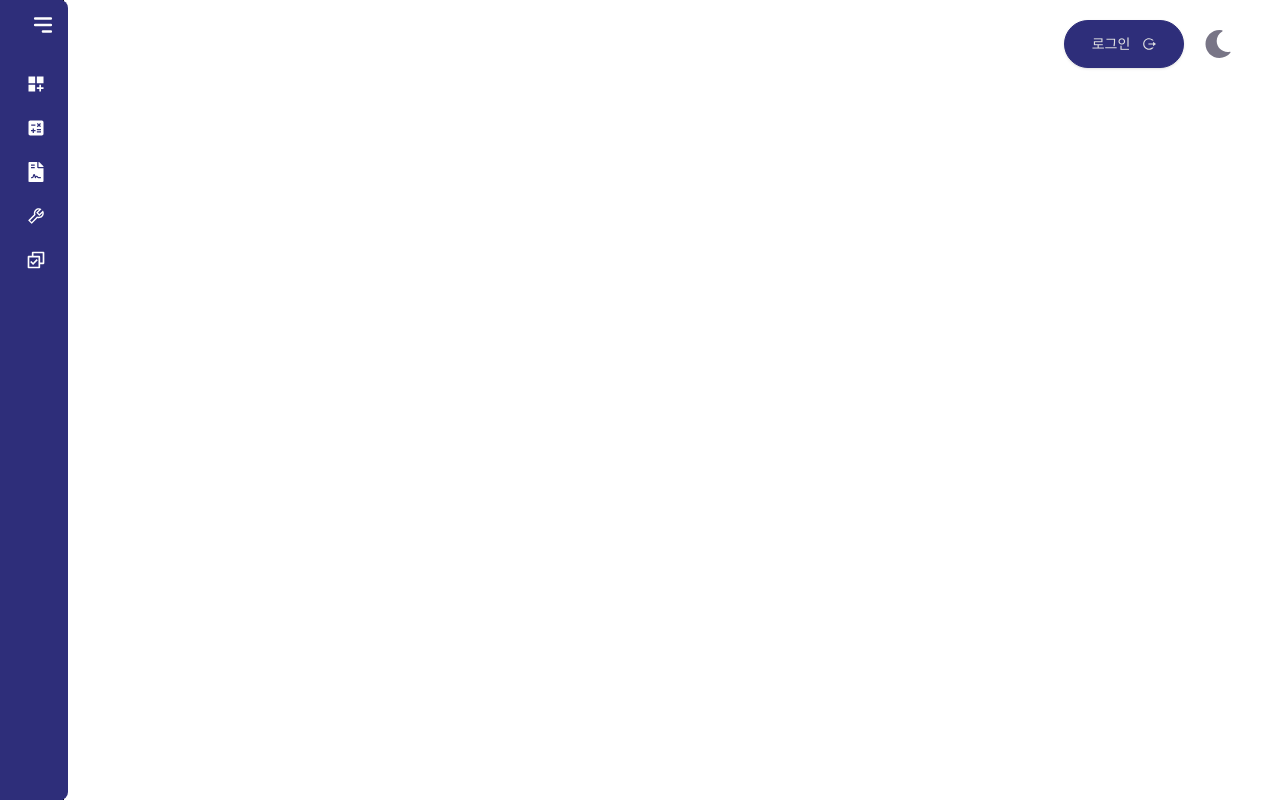
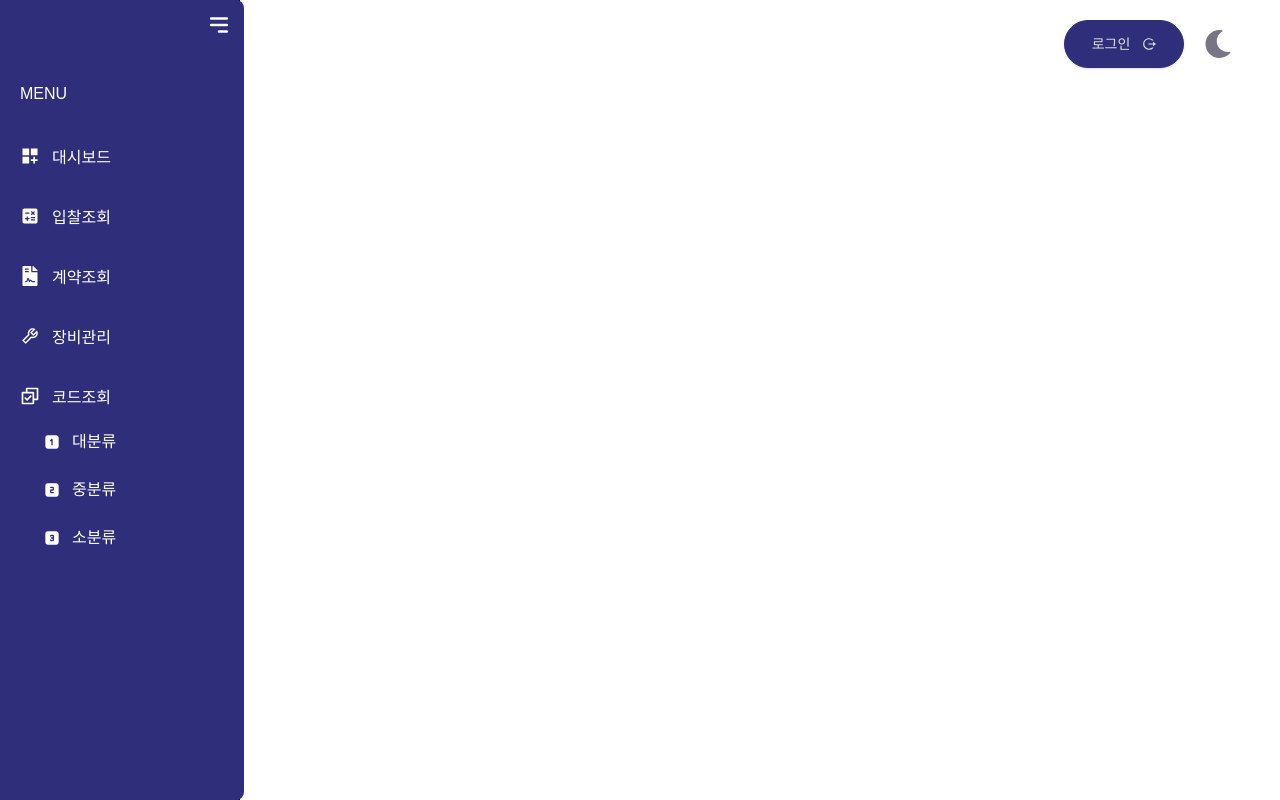
Before and after one commit to Hyeyeon-Ko/pur-ui2, a Next.js app: page /equipment in a window 1280 px wide. Built offline with nearby package versions, Linux system fonts and the light colour scheme; a web font is replaced by a local one.

Commit message:
build test

```diff
--- a/app/(sidebar)/layout.tsx
+++ b/app/(sidebar)/layout.tsx
@@ -12,8 +12,16 @@ export default function DashboardLayout({
 }: Readonly<{
   children: React.ReactNode;
 }>) {
+  const { isDarkMode } = useDarkMode();
   const [isSidebarOpen, setIsSidebarOpen] = useState<boolean>(false);
-  const { isDarkMode } = useDarkMode();
+
+  useEffect(() => {
+    // 로컬 스토리지에서 사이드바 상태 가져오기
+    const storedSidebarState = getLocal("sidebar");
+    if (storedSidebarState !== null) {
+      setIsSidebarOpen(storedSidebarState === "true");
+    }
+  }, []);
 
   const toggleSidebar = () => {
     setIsSidebarOpen((prev) => {
@@ -42,11 +50,6 @@ export default function DashboardLayout({
     };
   }, []);
 
-  useEffect(() => {
-    const storedSidebarState = getLocal("sidebar");
-    setIsSidebarOpen(storedSidebarState === "true" ? true : false);
-  }, []);
-
   return (
     <div
       className={`h-screen flex ${
@@ -65,7 +68,7 @@ export default function DashboardLayout({
 
       <div className="flex flex-col flex-1">
         {/* 네비게이션 바 */}
-        <Navbar /> {/* isDarkMode는 Navbar에서 사용할 수 있음 */}
+        <Navbar />
         {/* 컨텐츠 영역 */}
         <div className="flex-1 overflow-auto flex flex-col mb-4">
           {children}
```
